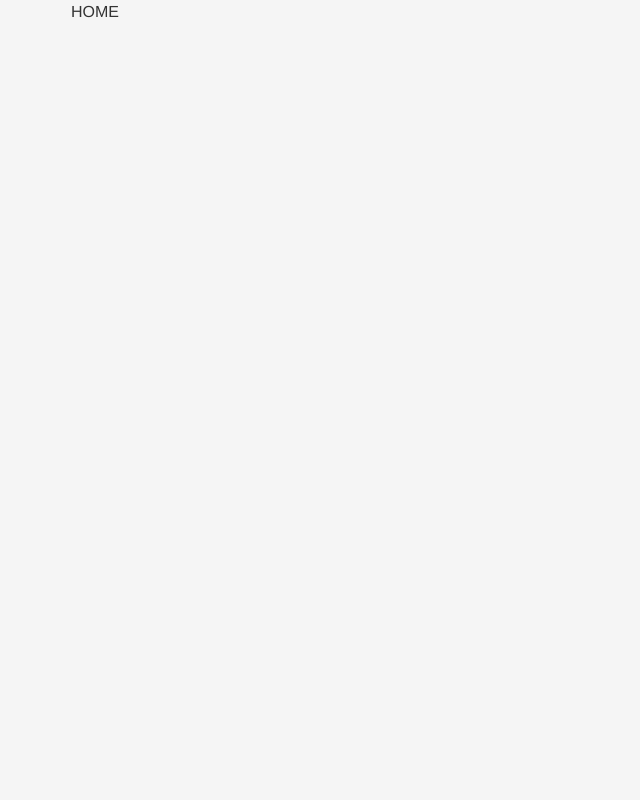
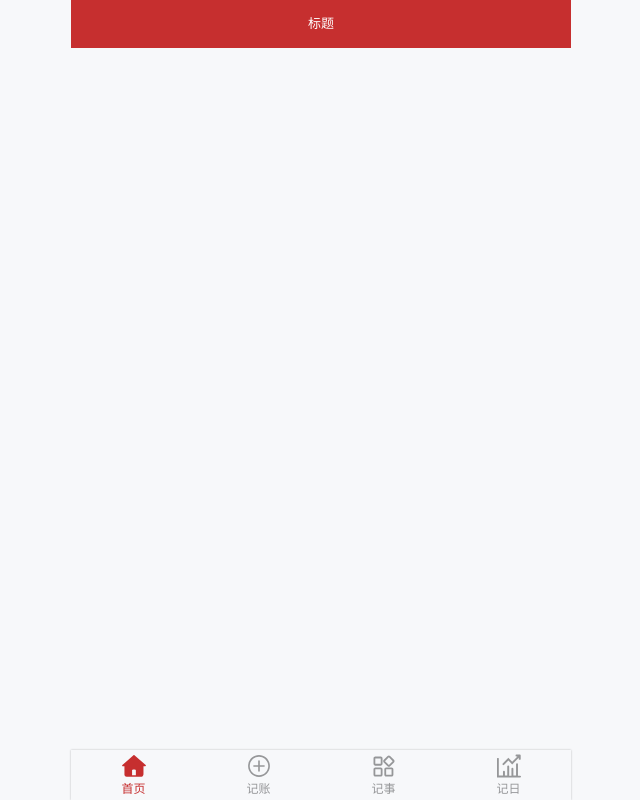
Before and after one commit to ShineQrr/My-little-Q-assistant, a Vue app: page /#/home in a window 1280 px wide. Shown: the whole page, without its empty margins (319-959 px from the left). Built offline with nearby package versions, Linux system fonts and the light colour scheme.

Commit message:
重构layout组件

```diff
--- a/src/App.vue
+++ b/src/App.vue
@@ -17,9 +17,9 @@ body {
   -moz-osx-font-smoothing: grayscale;
   color: #333;
   // font-family: $font-hei;
-  font-size: 16px;
+  // font-size: 16px;
   line-height: 1.5;
-  background: #f5f5f5;
+  background: $background-color;
 }
 #app {
   max-width: 500px;
--- a/src/assets/style/var.scss
+++ b/src/assets/style/var.scss
@@ -1,6 +1,7 @@
 // Color Palette
 $black: #000;
 $white: #fff;
+$grey-0: #f5f5f5;
 $gray-1: #f7f8fa;
 $gray-2: #f2f3f5;
 $gray-3: #ebedf0;
@@ -42,6 +43,11 @@ $colors: (
   // 'blue':#1989fa
 );
 $border-color: map-get($colors, 'light-1');
+$background-color: $grey-0;
+$theme-color:$red;
+$tag-color:lighten($theme-color,40%);
+$tag-selected-color:lighten($theme-color,10%);
+
 // font size
 $base-font-size: 1rem;
 $font-sizes: (
@@ -71,3 +77,41 @@ $flex-ai: (
   center: center,
   stretch: stretch,
 );
+
+// Component Colors
+$text-color: $gray-7;
+$active-color: $gray-2;
+$active-opacity: 0.7;
+$disabled-opacity: 0.5;
+$background-color: $gray-1;
+$background-color-light: #fafafa;
+$text-link-color: #576b95;
+
+
+// Font
+$font-size-xs: 10px;
+$font-size-sm: 12px;
+$font-size-md: 14px;
+$font-size-lg: 16px;
+$font-weight-bold: 500;
+$line-height-xs: 14px;
+$line-height-sm: 18px;
+$line-height-md: 20px;
+$line-height-lg: 22px;
+$base-font-family: -apple-system, BlinkMacSystemFont, 'Helvetica Neue',
+  Helvetica, Segoe UI, Arial, Roboto, 'PingFang SC', 'Hiragino Sans GB',
+  'Microsoft Yahei', sans-serif;
+$price-integer-font-family: Avenir-Heavy, PingFang SC, Helvetica Neue, Arial,
+  sans-serif;
+
+
+// NavBar
+$nav-bar-height: 48px;
+// $nav-bar-background-color: $white;
+$nav-bar-background-color: $red;
+$nav-bar-arrow-size: 16px;
+$nav-bar-icon-color: $blue;
+$nav-bar-text-color: $white;
+$nav-bar-title-font-size: $font-size-lg;
+$nav-bar-title-text-color: $text-color;
+$nav-bar-z-index: 5;
--- /dev/null
+++ b/src/components/common/Icon.vue
@@ -0,0 +1,29 @@
+<template>
+  <svg class="icon" @click="$emit('click',$event)">
+    <use :xlink:href="`#${name}`" />
+  </svg>
+</template>
+
+<script lang="ts">
+const importAll = (requireContext: __WebpackModuleApi.RequireContext) =>
+  requireContext.keys().forEach(requireContext);
+try {
+  importAll(require.context("../../assets/icons", true, /\.svg$/));
+} catch (error) {
+  console.log(error);
+}
+export default {
+  props: ["name"],
+  name: "Icon",
+};
+</script>
+
+<style lang="scss" scoped>
+.icon {
+  width: 1em;
+  height: 1em;
+  vertical-align: -0.15em;
+  fill: currentColor;
+  overflow: hidden;
+}
+</style>
--- /dev/null
+++ b/src/components/layout/Layout.vue
@@ -0,0 +1,35 @@
+<template>
+  <div class="layout-wrapper">
+    <nav-bar></nav-bar>
+    <div class="content">
+      <slot />
+    </div>
+    <tab-bar></tab-bar>
+  </div>
+</template>
+
+<script lang="ts">
+import Vue from "vue";
+import { Component } from "vue-property-decorator";
+import TabBar from "../tabbar/TabBar.vue";
+import NavBar from "../navbar/NavBar.vue";
+
+@Component({
+  components: { TabBar, NavBar },
+})
+export default class Layout extends Vue {}
+</script>
+
+<style scoped lang="scss">
+.layout-wrapper {
+  display: flex;
+  flex-direction: column;
+  height: 100vh;
+}
+
+.content {
+  overflow: auto;
+  flex-grow: 1;
+  // background-color: #E1E1E0;
+}
+</style>
--- /dev/null
+++ b/src/components/navbar/NavBar.vue
@@ -0,0 +1,47 @@
+<template>
+  <!-- 顶部标题栏 -->
+  <div class="nav-bar">
+    <div class="nav-left">
+      <slot name="left"></slot>
+    </div>
+    <div class="nav-center">
+      <slot name="center">标题</slot>
+    </div>
+    <div class="nav-right">
+      <slot name="right"></slot>
+    </div>
+  </div>
+</template>
+
+<script lang="ts">
+export default {
+  name: "NavBar",
+};
+</script>
+
+<style lang="scss" scoped>
+@import "~@/assets/style/var.scss";
+
+.nav-bar {
+  position: relative;
+  z-index: $nav-bar-z-index;
+  display: flex;
+  align-items: center;
+  height: $nav-bar-height;
+  line-height: 1.5;
+  text-align: center;
+  background-color: $nav-bar-background-color;
+  color: $white;
+  .nav-left {
+    width: 60px;
+  }
+
+  .nav-center {
+    flex: 1;
+  }
+
+  .nav-right {
+    width: 60px;
+  }
+}
+</style>
--- /dev/null
+++ b/src/components/tabbar/TabBar.vue
@@ -0,0 +1,85 @@
+<template>
+  <!-- 底部导航栏 -->
+  <div class="tabbar">
+    <router-link class="tabbar-item" to="/home" active-class="selected">
+      <Icon :name="home" class="icon" />
+      <p>首页</p>
+    </router-link>
+    <router-link class="tabbar-item" to="/money" active-class="selected">
+      <Icon :name="money" class="icon" />
+      <p>记账</p>
+    </router-link>
+    <router-link class="tabbar-item" to="/todolist" active-class="selected">
+      <Icon :name="label" class="icon" />
+      <p>记事</p>
+    </router-link>
+    <router-link class="tabbar-item" to="/daysmatter" active-class="selected">
+      <Icon :name="statistics" class="icon" />
+      <p>记日</p>
+    </router-link>
+  </div>
+</template>
+
+<script lang="ts">
+import Vue from "vue";
+
+export default class TabBar extends Vue {
+  get home() {
+    return this.$route.path === "/home" ? "home_selected" : "home";
+  }
+  get money() {
+    return this.$route.path === "/money" ? "money_selected" : "money";
+  }
+  get label() {
+    return this.$route.path === "/todolist" ? "label_selected" : "label";
+  }
+  //TODO
+  get statistics() {
+    return this.$route.path === "/daysmatter" ? "statistics" : "statistics";
+  }
+}
+</script>
+
+<style lang="scss" scoped>
+@import "~@/assets/style/var.scss";
+// 底部导航栏样式
+.tabbar {
+  // @extend %outerShadow;
+  display: flex;
+  // justify-content: space-around;
+  box-shadow: 0 0 2px rgba(0, 0, 0, 0.25);
+  font-size: 12px;
+  // router-link的样式
+  > .tabbar-item {
+    flex: 1;
+    padding-bottom: 2px;
+    display: flex;
+    flex-direction: column;
+    justify-content: center;
+    align-items: center;
+    color: $gray-6;
+    // 图标样式
+    .icon {
+      width: 24px;
+      height: 24px;
+      margin: 4px 0 2px;
+    }
+  }
+  > .tabbar-item.selected {
+    color: $theme-color;
+    > .icon {
+      animation: choose 0.5s ease;
+    }
+  }
+
+  @keyframes choose {
+    0% {
+      transform: scale(0.7, 0.7);
+    }
+
+    100% {
+      transform: scale(1, 1);
+    }
+  }
+}
+</style>
--- a/src/main.ts
+++ b/src/main.ts
@@ -4,12 +4,12 @@ import './registerServiceWorker'
 import router from './router'
 import store from './store'
 // import Layout from '@/views/Layout.vue';
-// import Icon from '@/components/Icon.vue';
+import Icon from '@/components/common/Icon.vue';
 
 Vue.config.productionTip = false
 
 // Vue.component('Layout', Layout)
-// Vue.component('Icon', Icon)
+Vue.component('Icon', Icon)
 
 
 new Vue({
--- a/src/router/index.ts
+++ b/src/router/index.ts
@@ -1,54 +1,48 @@
 import Vue from 'vue'
 import VueRouter from 'vue-router'
-// import Money from '@/views/Money.vue';
-// import Labels from '@/views/Labels.vue';
-// import Statistics from '@/views/Statistics.vue';
+
+
+import Home from '@/views/home/Home.vue';
+import Money from '@/views/money/Money.vue';
+import TodoList from '@/views/todolist/TodoList.vue';
+import DaysMatter from '@/views/daysmatter/DaysMatter.vue';
+
 import NotFound from '@/views/NotFound.vue';
-// import EditLabel from '@/views/EditLabel.vue';
-// import BookKeeping from '../views/BookKeeping.vue';
-import Home from '../views/home/Home.vue';
+// import TEST1 from '../views/TEST1.vue';
+// import TEST2 from '../views/TEST2.vue';
+
 
 Vue.use(VueRouter)
 
 const routes = [
   {
     path: '/',
-    redirect: '/home'
+    component: Home
   },
   {
     path: '/home',
-    name: 'Home',
     component: Home
   },
+  {
+    path: '/money',
+    component: Money
+  },
+  {
+    path: '/todolist',
+    component: TodoList
+  },
+  {
+    path: '/daysmatter',
+    component: DaysMatter
+  },
   // {
-  //   path: '/bookkeeping',
-  //   name: 'BookKeeping',
-  //   component: BookKeeping
+  //   path: '/',
+  //   redirect: '/home'
   // },
   // {
-  //   path: '/money',
-  //   name: 'Money',
-  //   component: Money
-  // },
-  // {
-  //   path: '/labels',
-  //   name: 'Labels',
-  //   component: Labels
-  // },
-  // {
-  //   path: '/statistics',
-  //   name: 'Statistics',
-  //   component: Statistics
-  // },
-  // {
-  //   path: '/labels/edit/:id',
-  //   name: 'EditLabel',
-  //   component: EditLabel
-  // },
-  {
-    path: '*',
-    component: NotFound
-  }
+  //   path: '*',
+  //   component: NotFound
+  // }
   // {
   //   path: '/',
   //   name: 'Home',
--- /dev/null
+++ b/src/views/daysmatter/DaysMatter.vue
@@ -0,0 +1,12 @@
+<template>
+  <div>daysmatter???</div>
+</template>
+
+<script lang="ts">
+export default {
+  name: "Daysmatter",
+};
+</script>
+
+<style lang="scss" scoped>
+</style>
--- a/src/views/home/Home.vue
+++ b/src/views/home/Home.vue
@@ -1,9 +1,21 @@
 <template>
-  <div>HOME</div>
+  <div>
+    <Layout></Layout>
+  </div>
 </template>
 
-<script>
+<script lang="ts">
+// export default {
+//   name: "Home",
+// };
 import Vue from "vue";
+import { Component } from "vue-property-decorator";
+import TabBar from "@/components/tabbar/TabBar.vue";
+import Layout from "@/components/layout/Layout.vue";
+
+@Component({
+  components: { Layout, TabBar },
+})
 export default class Home extends Vue {}
 </script>
 
--- /dev/null
+++ b/src/views/money/Money.vue
@@ -0,0 +1,12 @@
+<template>
+  <div>Money</div>
+</template>
+
+<script lang="ts">
+export default {
+  name: "Money",
+};
+</script>
+
+<style lang="scss" scoped>
+</style>
--- /dev/null
+++ b/src/views/todolist/TodoList.vue
@@ -0,0 +1,12 @@
+<template>
+  <div>todolist</div>
+</template>
+
+<script lang="ts">
+export default {
+  name: "TodoList",
+};
+</script>
+
+<style lang="scss" scoped>
+</style>
```
